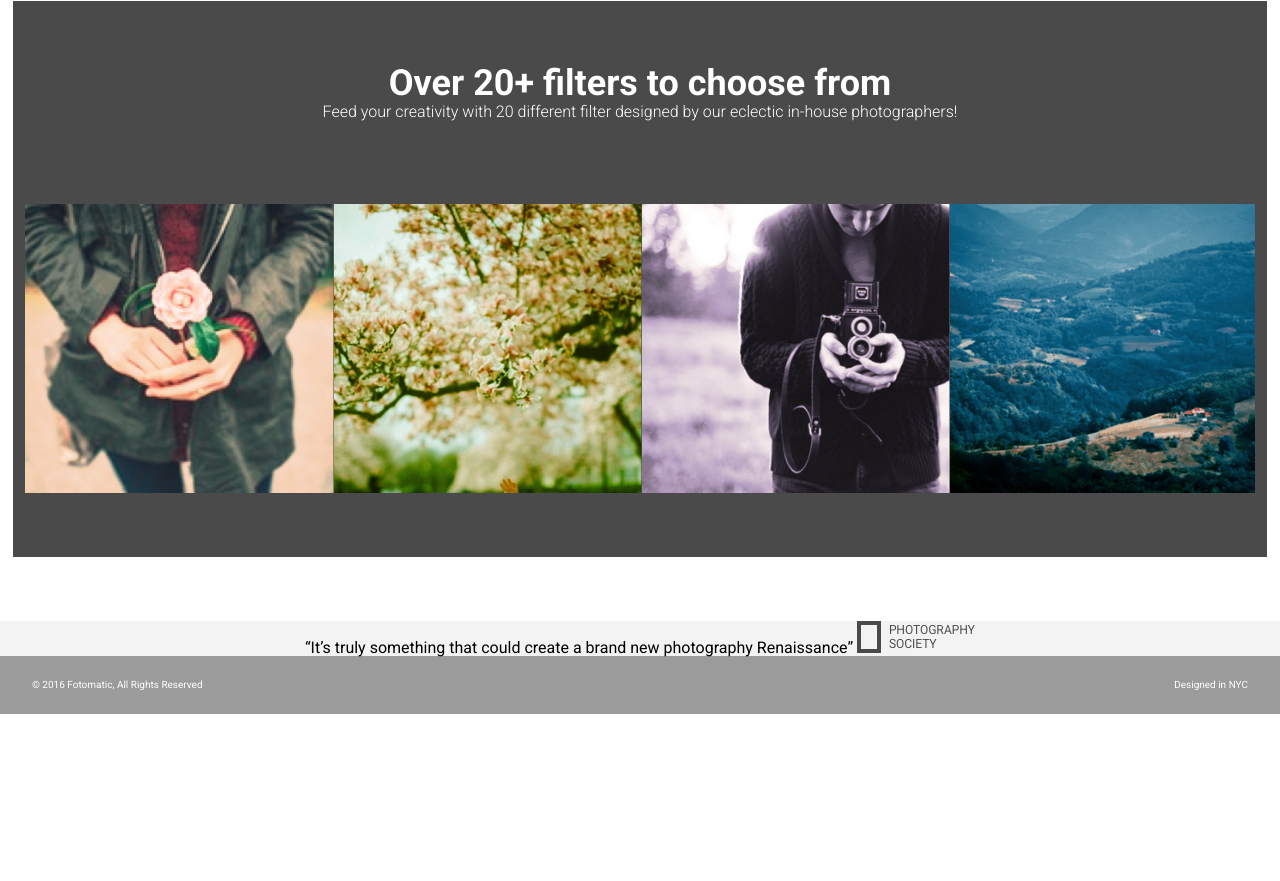
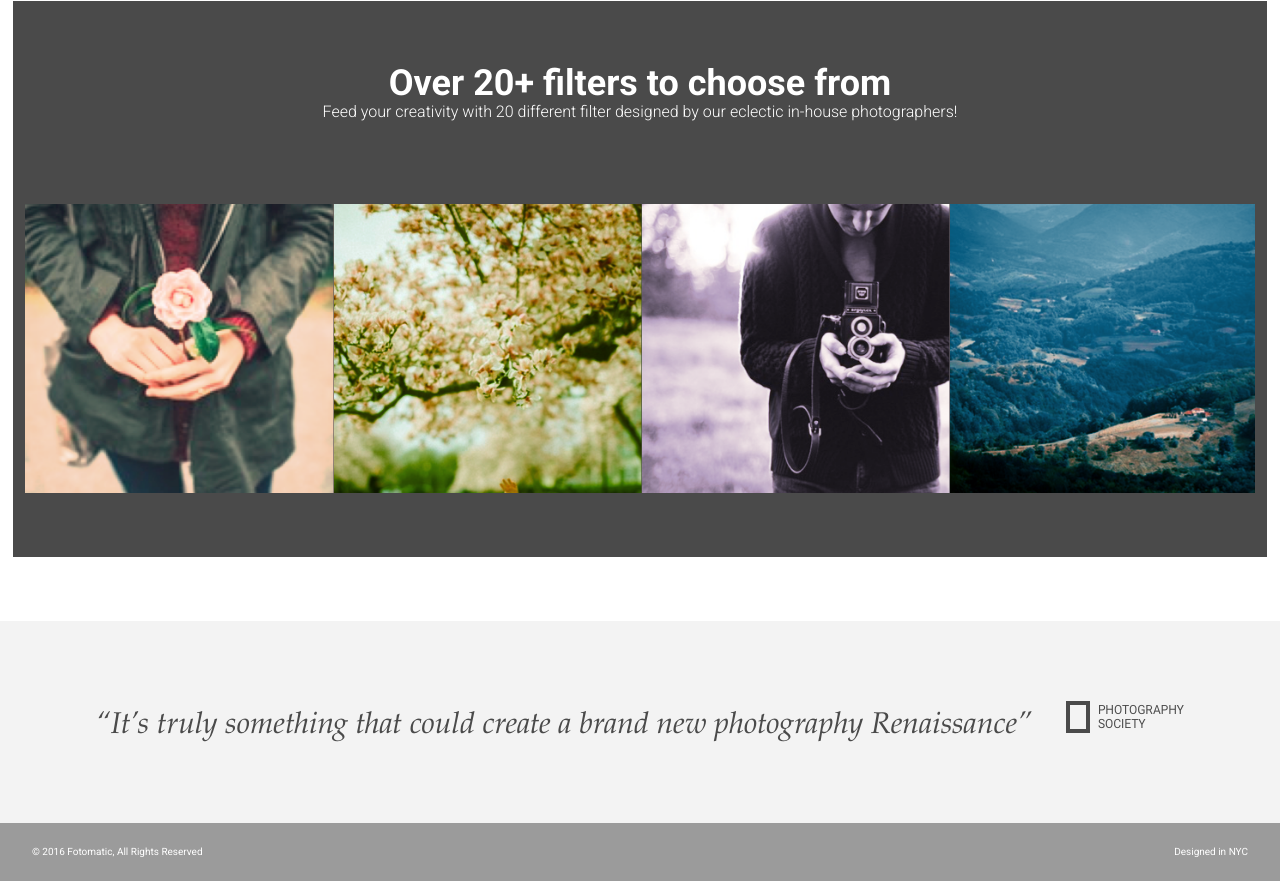
Before and after one commit to Frimpong04/capstone-fotomat-project, a plain HTML site: page index.html in a window 1280 px wide. Shown: the part 1498-2379 px from the top of the page. Before the commit the page ends 2212 px from the top, so only its background shows below. Drawn offline with Linux system fonts and the light colour scheme; a web font is replaced by a local one.

Commit message:
change the quote section and the footer

```diff
--- a/resources/css/style.css
+++ b/resources/css/style.css
@@ -361,17 +361,18 @@ header .mobile {
   background-color: #f3f3f3;
 }
 
-#quotes-section content {
+#quotes-section .content {
   padding: 5rem 0;
 }
 
-#quotes-section quote {
+#quotes-section .quote {
   padding-right: 1.875rem;
   font-family: "Palatino", serif;
   font-size: 1.875rem;
   line-height: 1.1;
   font-style: italic;
   color: #4a4a4a;
+
 }
 
 #quotes-section quote-citation {
@@ -410,6 +411,7 @@ footer .content {
 
 footer .copyright {
   flex-grow: 1;
+
 }
 
 @media only screen and (min-width: 760px) {
```
Also changed, not shown: index.html (+3 -1 lines).
